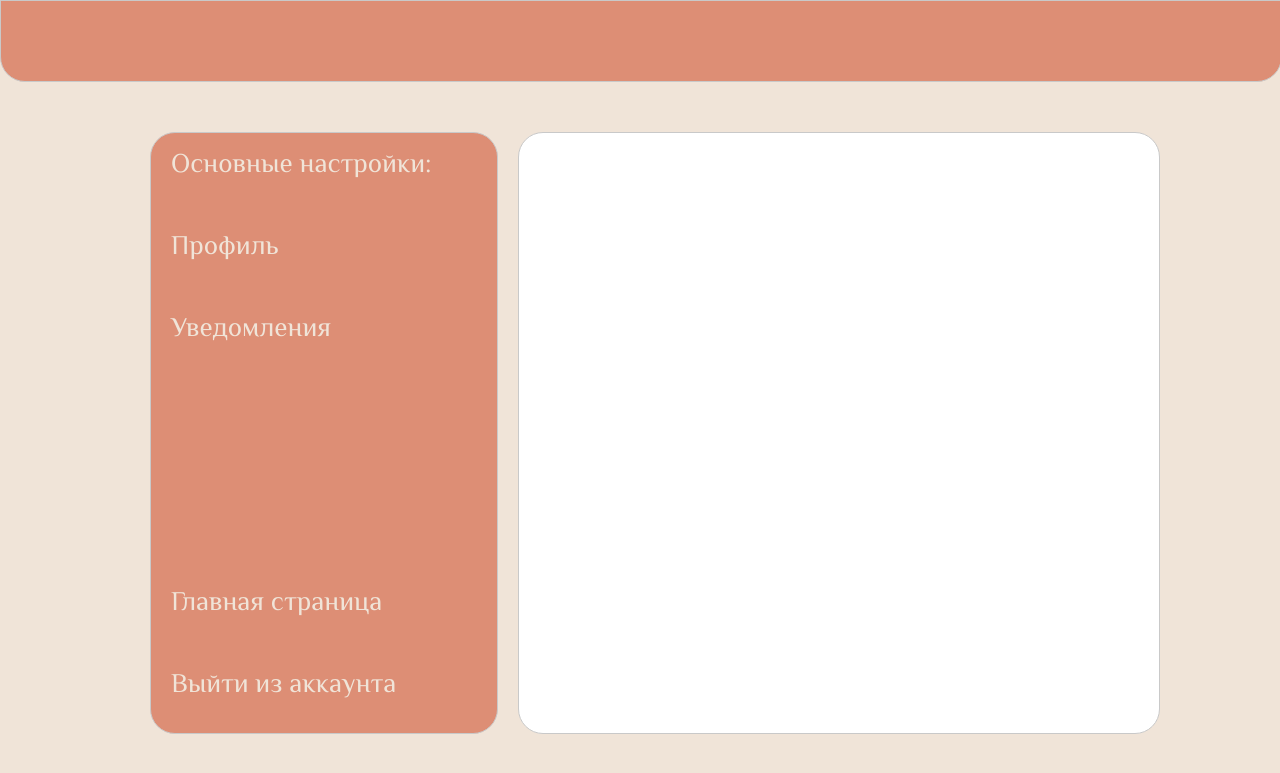
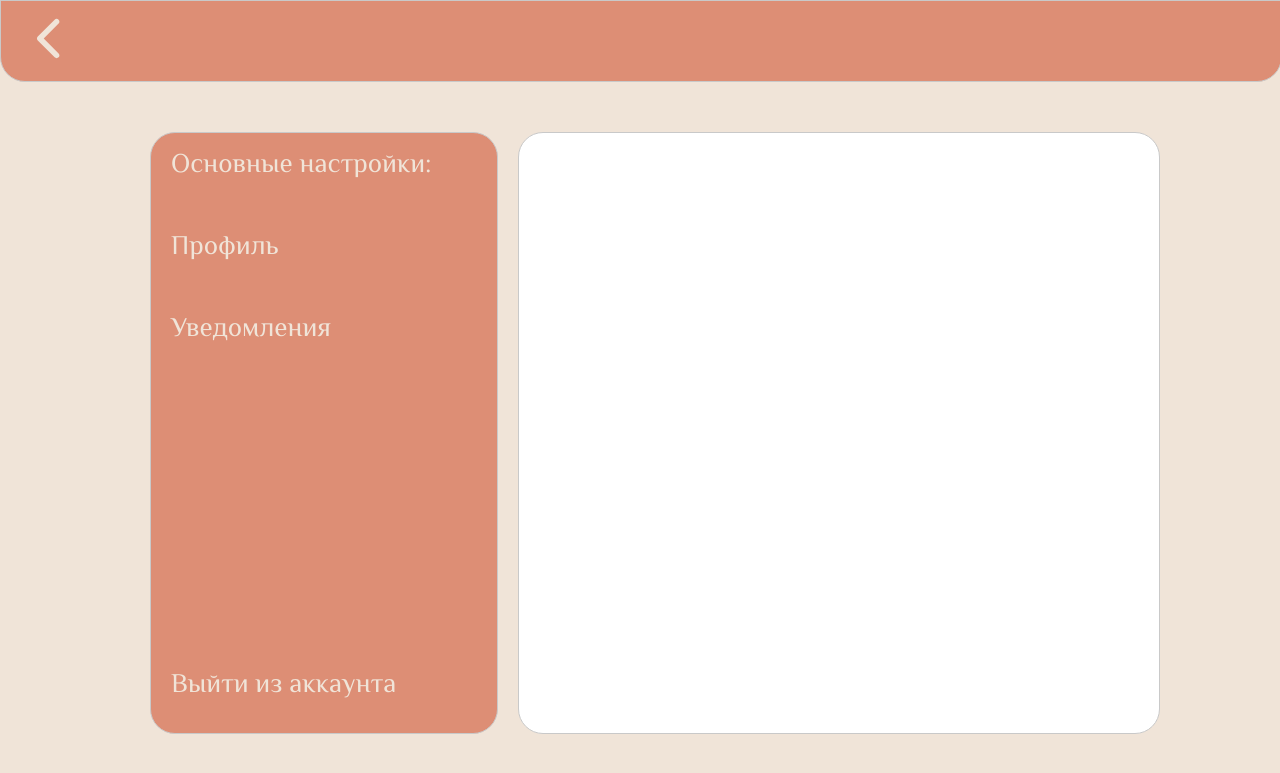
Before and after one commit to svjskhntrfk/Project_AlmostNotion_DeepPython, a FastAPI app: page /profile/main_page/profile/1 in a window 1280 px wide. Shown: the top 773 px of the page. Run offline with FastAPI, Linux system fonts and the light colour scheme; parts of the project's set-up code (start-up, migrations or seed data) failed here and were passed over; some libraries are stand-ins or nearby versions.

Commit message:
Update profile.html
change button position

```diff
--- a/templates/profile.html
+++ b/templates/profile.html
@@ -13,6 +13,7 @@
       </head>
       <body>
         <header>
+            <p class="back_to_mp"><a href="/main_page/{user_id}"><svg xmlns="http://www.w3.org/2000/svg" height="45" width="60" viewBox="0 0 320 512"><!--!Font Awesome Free 6.7.1 by @fontawesome - https://fontawesome.com License - https://fontawesome.com/license/free Copyright 2024 Fonticons, Inc.--><path fill="#f0e4d8" d="M9.4 233.4c-12.5 12.5-12.5 32.8 0 45.3l192 192c12.5 12.5 32.8 12.5 45.3 0s12.5-32.8 0-45.3L77.3 256 246.6 86.6c12.5-12.5 12.5-32.8 0-45.3s-32.8-12.5-45.3 0l-192 192z"/></svg></a></p>
             <div class="name">
                 <a class="username" href="profile.html">{{username}}</a>
             </div>
@@ -27,8 +28,7 @@
                         <p class="s1"><a href="">Уведомления</a></p>
                     </div>
                     <div class="bottom">
-                        <p class="s1"><a href="/main_page/{{user_id}}">Главная страница</a></p>
-                        <p class="s1" style="margin-bottom:25px;"><a href="/">Выйти из аккаунта</a></p>
+                        <p class="s1" style="margin-bottom:25px;"><a href="/landing">Выйти из аккаунта</a></p>
                     </div>
 
 
@@ -37,6 +37,8 @@
 
                 </div>
             </div>
+
+
         </main>
         <footer>
         </footer>
```
